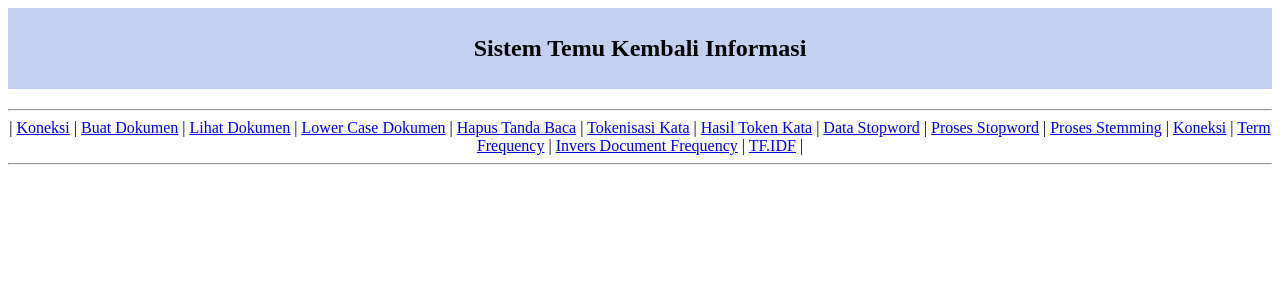
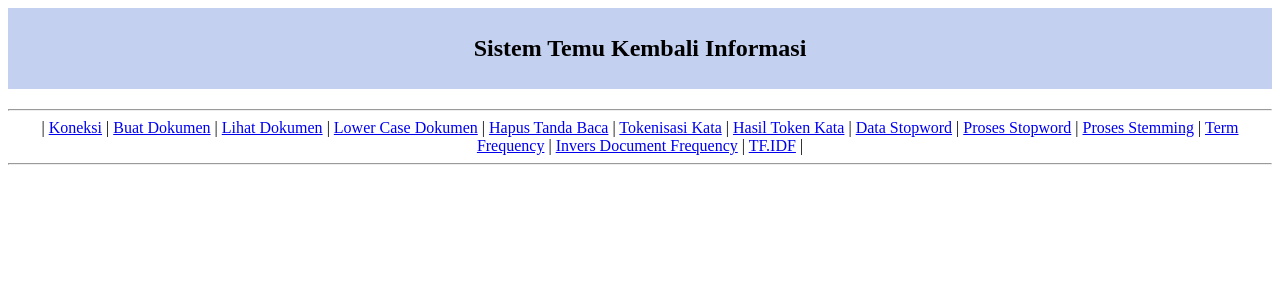
Before and after one commit to dikkyryan/utsstki, a PHP site: page /index.php in a window 1280 px wide. Shown: the top 300 px of the page. Run offline with PHP 8.4, Linux system fonts and the light colour scheme.

Commit message:
Update index.php

```diff
--- a/index.php
+++ b/index.php
@@ -23,7 +23,6 @@ h2 {
 <a href="datastopword.php">Data Stopword</a> |
 <a href="prosesstopword.php">Proses Stopword</a> |
 <a href="prosesstemming.php">Proses Stemming</a> |
-<a href="koneksi.php">Koneksi</a> |
 <a href="tf.php">Term Frequency</a> |
 <a href="idf.php">Invers Document Frequency</a> |
 <a href="tfidf.php">TF.IDF</a> |
```
